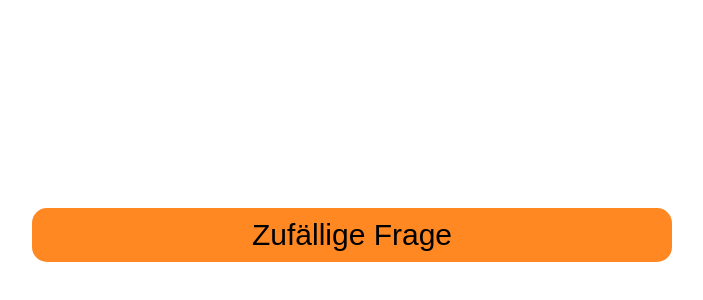
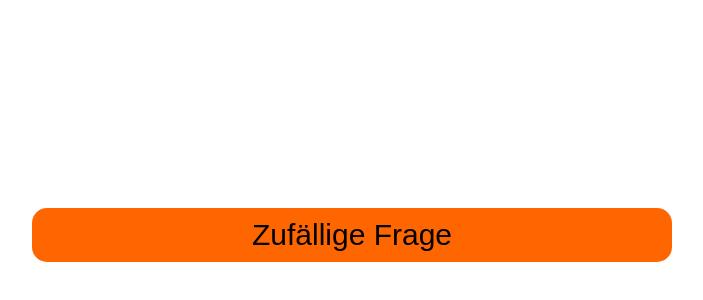
Before and after one commit to fjangfaragesh/studitagefrager, a plain HTML site: page index.html in a window 1280 px wide. Shown: the part 48-348 px from the top of the page, without its empty margins (288-991 px from the left). Drawn offline with Linux system fonts and the light colour scheme.

Commit message:
Update index.html

```diff
--- a/index.html
+++ b/index.html
@@ -5,7 +5,7 @@
     <style>
       .knopp {
         width:50%;
-        background-color: #ff8822;
+        background-color: #ff6600;
         border:none;
         border-radius:15px;
         font-size:30;
@@ -13,10 +13,10 @@
         transition: 0.25s
       }
       .knopp:hover {
-        background-color: #ee7733;
+        background-color: #ffaa00;
       }
       .knopp:active {
-        background-color: #ff6644;
+        background-color: #ddcc00;
       }
     </style>
     <script type="text/javascript">
```
